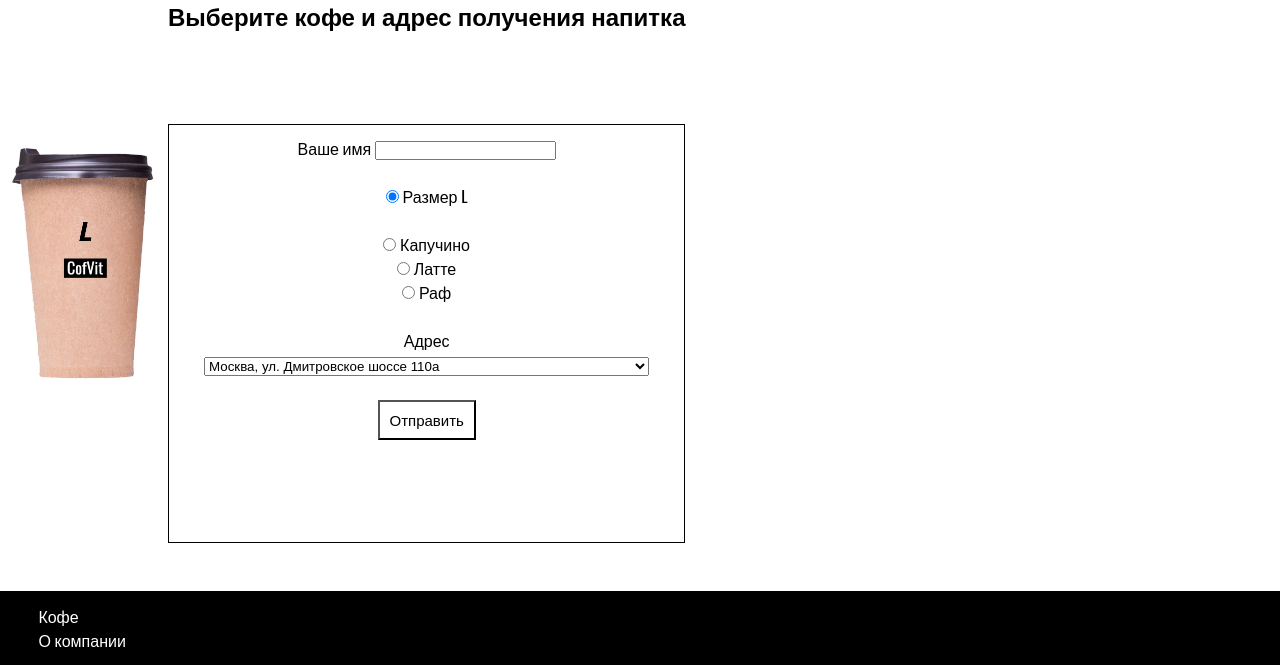
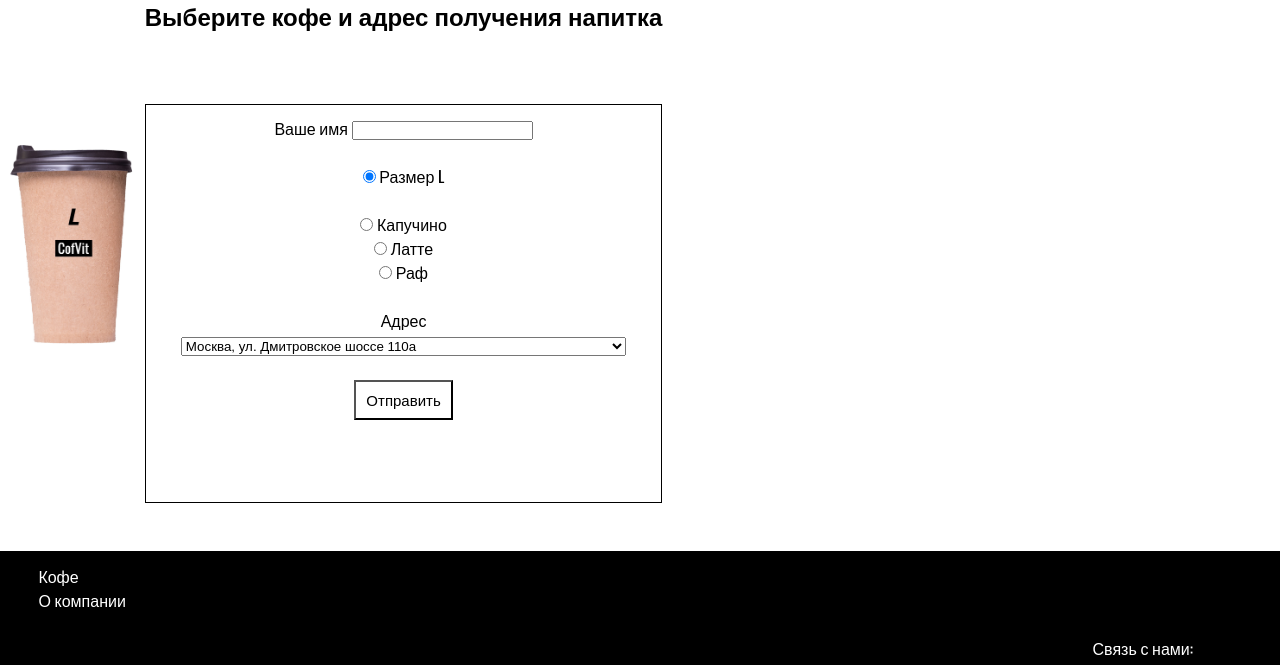
Before and after one commit to krasnoselsky/CofVit.ru, a plain HTML site: page index3.html in a window 1280 px wide. Shown: the part 63-728 px from the top of the page. Drawn offline with nearby package versions, Linux system fonts and the light colour scheme.

Commit message:
Update index3.html

```diff
--- a/index3.html
+++ b/index3.html
@@ -40,7 +40,7 @@
     </header>
 
   <div style="display: flex;">
-      <img src="L.jpg" alt="" style="height: 290px; margin: 10% 0;">
+      <img src="L.jpg" alt="" style="height: 250px; margin: 10% 0;">
       <div style="display: grid;">
       <h2 style="text-align: center;">Выберите кофе и адрес получения напитка</h2>
 
```
